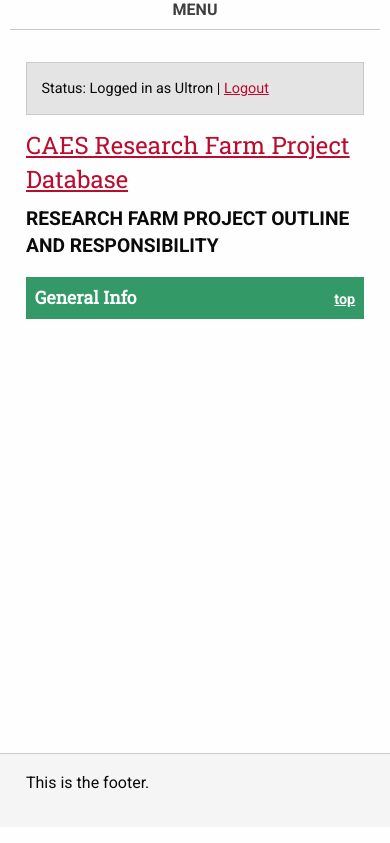
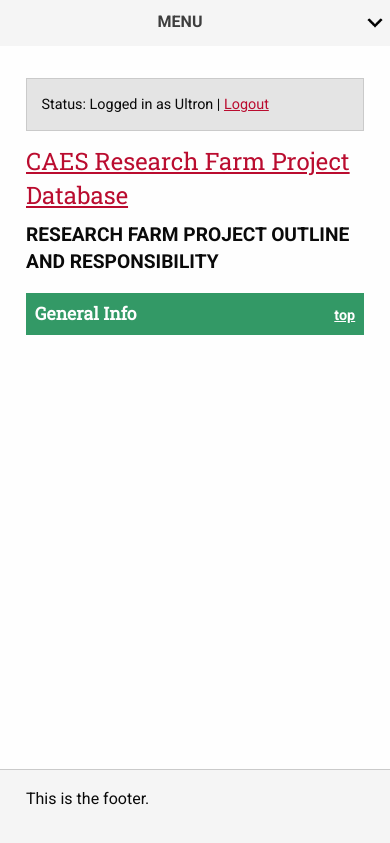
Before and after one commit to johnfrenchxyz/Intranet, a website: page index.html in a window 390 px wide. Shown: the part 145-988 px from the top of the page. Drawn offline with Linux system fonts and the light colour scheme.

Commit message:
Updates mobile sid-nav behavior and adds arrow

```diff
--- a/index.html
+++ b/index.html
@@ -36,11 +36,17 @@
         </div>
     </nav> -->
 
+    <!-- Mobile Navigation Toggle Bar -->
+    <a id="localNavToggle" class="show-for-small-only" href="#">
+        <span>Menu</span>
+        <img id="arrowToggle" src="images/down-arrow.png" />
+    </a>
+
+
     <main>
         <div class="row">
             <div class="large-3 medium-3 columns">
                 <nav class="side-nav">
-                    <a id="localNavToggle" class="show-for-small-only">Menu</a>
                     <ul class="localnav">
                         <li class="back"><a href="#">CAES Home</a></li>
                         <li>
--- a/js/app.js
+++ b/js/app.js
@@ -1,14 +1,25 @@
 $(document).foundation();
+
+// Mobile Navigation
+//------------------
 
 // Mobile Nav Toggle Behavior
 $('#localNavToggle').on('click', function() {
     $('.localnav').slideToggle(200);
+    if ($('#arrowToggle').attr('src') === 'images/down-arrow.png') {
+        $('#arrowToggle').attr('src', 'images/up-arrow.png');
+    } else {
+        $('#arrowToggle').attr('src', 'images/down-arrow.png');
+    }
 });
-// Window Resize Check
+// Mobile Nav Window Resize Check
 $(window).on('resize', function() {
+    // Hide the Nav on Small Displays
     if ( $(window).width() > 640 ) {
         $('.localnav').css('display', 'block');
     } else {
         $('.localnav').css('display', 'none');
     }
+    // Return the Arrow to the 'Up' State
+    $('#arrowToggle').attr('src', 'images/down-arrow.png');
 });
--- a/scss/_template.scss
+++ b/scss/_template.scss
@@ -164,20 +164,46 @@ header {
             margin-top: 0em !important;
         }
     }
-    #localNavToggle {
-        background: $white;
-        display: block;
-        width: 100%;
-        height: 2em;
-        text-align: center;
-        border-bottom: 1px solid $medium-gray;
+}
+
+// Mobile Navigation Toggle Button
+//--------------------------------
+
+.mobile-nav-container {
+    background:pink;
+    z-index: -10;
+    position: relative;
+}
+
+// Button Toggle
+#localNavToggle {
+    background: $side-nav-bg;
+    margin: 0;
+    width: 100%;
+    display: block;
+    height: 3em;
+    line-height: 3em;
+    text-align: center;
+    float: left;
+    position: relative;
+    z-index: 0;
+    // Link Text
+    span {
         font-family: 'Roboto', sans-serif;
         font-weight: 700;
         text-transform: uppercase;
         color: $dark-gray;
     }
+    // Arrow Image (#arrowToggle)
+    img {
+        width: 30px;
+        height: 30px;
+        float: right;
+        position: relative;
+        z-index: 10;
+        margin-top: .6em;
+    }
 }
-
 
 // Main Content Area
 //------------------
```
Also changed, not shown: public.html (+8 -1 lines), css/app.css, images/down-arrow.png (added), images/up-arrow.png (added).
